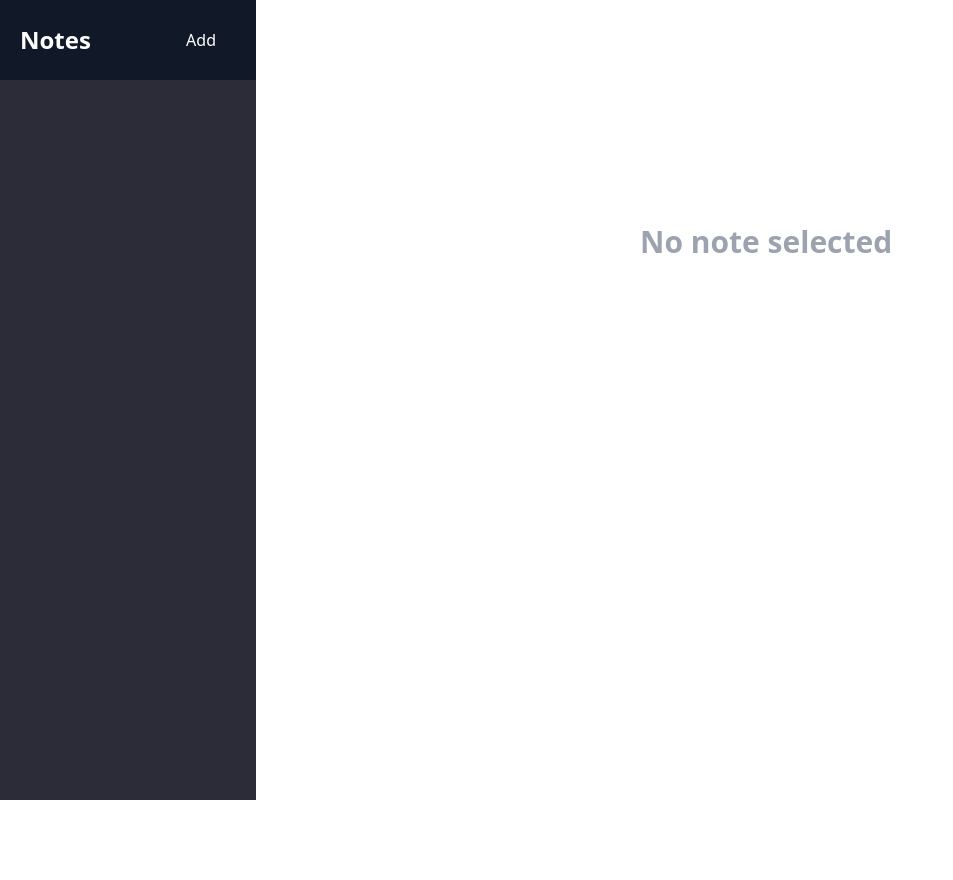
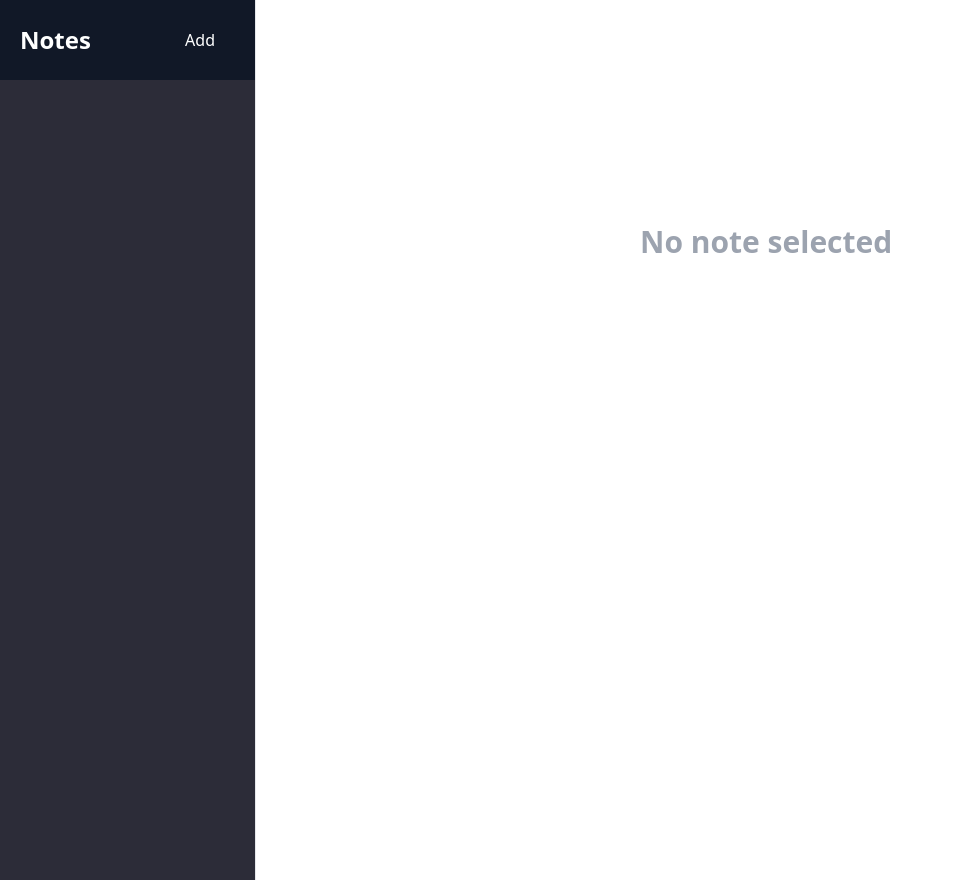
Before and after one commit to tejas-gk/notes, a React (Vite) app: page / in a window 1280 px wide. Shown: the whole page, without its empty margins (0-953 px from the left). Before the commit the page ends 800 px from the top, so only its background shows below. Built offline with nearby package versions, Linux system fonts and the light colour scheme.

Commit message:
fix:sidebar

```diff
--- a/index.html
+++ b/index.html
@@ -4,7 +4,7 @@
     <meta charset="UTF-8" />
     <link rel="icon" type="image/svg+xml" href="/vite.svg" />
     <meta name="viewport" content="width=device-width, initial-scale=1.0" />
-    <title>Vite + React + TS</title>
+    <title>Notes</title>
   </head>
   <body>
     <div id="root"></div>
--- a/src/components/Sidebar/Sidebar.tsx
+++ b/src/components/Sidebar/Sidebar.tsx
@@ -33,9 +33,12 @@ export default function Sidebar({
 
   console.log(explorerData)
   return (
-    <div>
+    <div
+    className='scrollbar scrollbar-thumb-gray-800 scrollbar-track-gray-600 scrollbar-thin scrollbar-thumb-rounded-full scrollbar-track-rounded-full overflow-y-scroll'
+    >
 
-      <div className="flex flex-col  w-64 h-screen bg-[#2c2c38]">
+      <div className="flex flex-col  w-64 min-h-screen bg-[#2c2c38]  border-r
+      ">
         <div className="sidebar-header flex flex-row items-center justify-between w-full h-20 bg-gray-900">
           <h1 className="text-2xl font-bold text-white pl-5">Notes</h1>
           <div className='text-white pr-10'>
@@ -44,7 +47,7 @@ export default function Sidebar({
             >Add</button>
           </div>
         </div>
-        <div className='app-sidebar-notes h-[calc(100vh-78vh)]' >
+        <div className='app-sidebar-notes min-h-screen' >
           {/* <Folder
             handleInsertNode={handleInsertNode}
             explorer={explorerData}
```
Also changed, not shown: src/index.css (line endings or trailing spaces).
